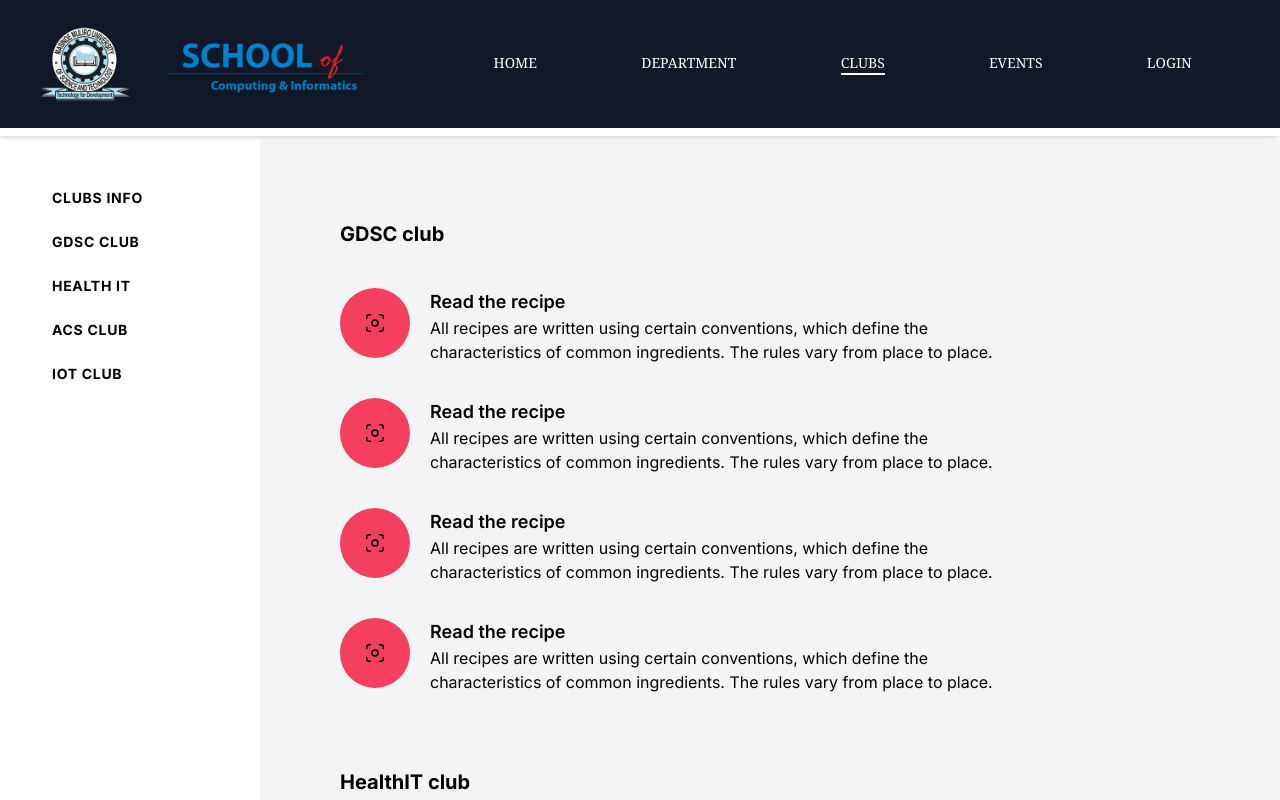
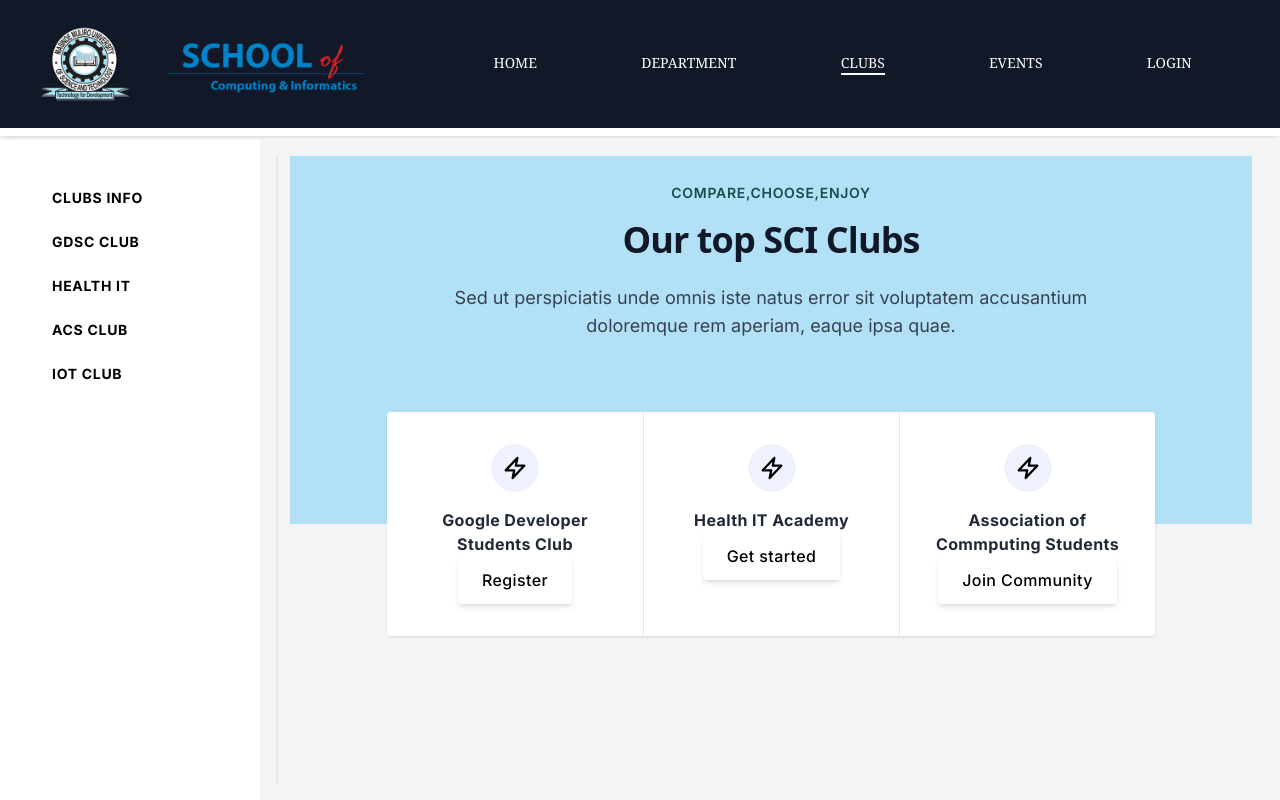
Before and after one commit to 1king-sly/sci_system, a Next.js app: page /club in a window 1280 px wide. Built offline with nearby package versions, Linux system fonts and the light colour scheme.

Commit message:
Created Clubs Information and ClubsLink

```diff
--- /dev/null
+++ b/app/(pages)/club/component/ClubInfo.tsx
@@ -0,0 +1,37 @@
+import React from 'react'
+
+export default function ClubInfo() {
+  return (
+    <>
+        <div className="bg-sky-400 bg-opacity-35 px-4 py-16 mx-auto sm:max-w-xl md:max-w-full lg:max-h-screen-xl md:px-24 lg:px-8 lg:py-6">
+        <div className="max-w-xl sm:mx-auto lg:max-w-2xl">
+          <div className="flex flex-col mb-16 sm:text-center sm:mb-0">
+
+            <div className="max-w-xl mb-10 md:mx-auto sm:text-center lg:max-w-2xl md:mb-12">
+                <div>
+                  <p className="inline-block px-3 py-px mb-4 text-sm font-semibold tracking-wider text-teal-900 uppercase rounded-full bg-teal-accent-400">
+                    COMPARE,CHOOSE,ENJOY
+                  </p>
+                </div>
+                <h2 className="max-w-lg mb-6 font-sans text-3xl font-bold leading-none tracking-tight text-gray-900 sm:text-4xl md:mx-auto">
+
+Our top SCI Clubs                  </h2>
+                <p className="text-base text-gray-700 md:text-lg">
+                  Sed ut perspiciatis unde omnis iste natus error sit voluptatem accusantium doloremque rem aperiam, eaque ipsa quae.
+                </p>
+              </div>
+            {/* <!-- <div>
+              <a
+                href="/"
+                className="inline-flex items-center justify-center h-12 px-6 font-medium tracking-wide text-white transition duration-200 rounded shadow-md bg-deep-purple-accent-400 hover:bg-deep-purple-accent-700 focus:shadow-outline focus:outline-none"
+              >
+                Get started
+              </a>
+            </div> --> */}
+          </div>
+        </div>
+
+    </div>
+    </>
+    )
+}
--- /dev/null
+++ b/app/(pages)/club/component/ClubsLink.tsx
@@ -0,0 +1,61 @@
+import React from 'react'
+
+export default function ClubsLink() {
+  return (
+    <div className="">
+    <div className="relative px-4 sm:px-0 ">
+        <div className="absolute inset-0 bg-sky-400 bg-opacity-35 h-1/2"></div>
+        <div className="relative grid mx-auto overflow-hidden  bg-white divide-y rounded shadow sm:divide-y-0 sm:divide-x sm:max-w-screen-sm sm:grid-cols-3 lg:max-w-screen-md">
+            <div className="inline-block p-8 text-center">
+                <div className="flex items-center justify-center w-12 h-12 mx-auto mb-4 rounded-full bg-indigo-50">
+                  <svg className="w-10 h-10 text-deep-purple-accent-400" stroke="currentColor" viewBox="0 0 52 52">
+                    <polygon stroke-width="3" stroke-linecap="round" stroke-linejoin="round" fill="none" points="29 13 14 29 25 29 23 39 38 23 27 23"></polygon>
+                  </svg>
+                </div>
+                <p className="font-bold tracking-wide text-gray-800">Google Developer Students Club</p>
+                <div>
+                    <a
+                      href="/"
+                      className="inline-flex items-center justify-center h-12 px-6 font-medium tracking-wide  transition duration-200 rounded shadow-md bg-deep-purple-accent-400 hover:bg-sky-400 focus:shadow-outline focus:outline-none"
+                    >
+                      Register
+                    </a>
+                  </div>
+              </div>
+          <div className="inline-block p-8 text-center">
+            <div className="flex items-center justify-center w-12 h-12 mx-auto mb-4 rounded-full bg-indigo-50">
+              <svg className="w-10 h-10 text-deep-purple-accent-400" stroke="currentColor" viewBox="0 0 52 52">
+                <polygon stroke-width="3" stroke-linecap="round" stroke-linejoin="round" fill="none" points="29 13 14 29 25 29 23 39 38 23 27 23"></polygon>
+              </svg>
+            </div>
+            <p className="font-bold tracking-wide text-gray-800">Health IT Academy</p>
+            <div>
+                <a
+                  href="/"
+                  className="inline-flex items-center justify-center h-12 px-6 font-medium tracking-wide text-black transition duration-200 rounded shadow-md bg-deep-purple-accent-400 hover:bg-sky-400 focus:shadow-outline focus:outline-none"
+                >
+                  Get started
+                </a>
+              </div>
+        </div>
+          <div className="inline-block p-8 text-center">
+            <div className="flex items-center justify-center w-12 h-12 mx-auto mb-4 rounded-full bg-indigo-50">
+              <svg className="w-10 h-10 text-deep-purple-accent-400" stroke="currentColor" viewBox="0 0 52 52">
+                <polygon stroke-width="3" stroke-linecap="round" stroke-linejoin="round" fill="none" points="29 13 14 29 25 29 23 39 38 23 27 23"></polygon>
+              </svg>
+            </div>
+            <p className="font-bold tracking-wide text-gray-800">Association of Commputing Students</p>
+            <div>
+                <a
+                  href="/"
+                  className="inline-flex items-center justify-center h-12 px-6 font-medium tracking-wide transition duration-200 rounded shadow-md bg-deep-purple-accent-400 hover:bg-sky-400 focus:shadow-outline focus:outline-none"
+                >
+                  Join Community
+                </a>
+              </div>
+        </div>
+        </div>
+      </div>
+    </div>
+      )
+}
--- a/app/(pages)/club/page.tsx
+++ b/app/(pages)/club/page.tsx
@@ -1,14 +1,25 @@
 import { ViewfinderCircleIcon } from '@heroicons/react/24/outline'
 import React from 'react'
+import ClubInfo from './component/ClubInfo'
+import ClubsLink from './component/ClubsLink'
 
 export default function page() {
   return (
     <>
-        <div className='w-full h-full flex flex-col px-20 pt-20 gap-10 scroll-smooth'>
+        <div  className="w-full col-span-4 border-l-2 px-3 m-4 ">
+          <ClubInfo></ClubInfo>
+          <ClubsLink></ClubsLink>
+        </div>
+
+
+
+
+
+        {/*<div className='w-full h-full flex flex-col px-20 pt-20 gap-10 scroll-smooth'>
 
           {/* Upcominf Events */}
 
-          <div className='w-full flex  h-fit flex-col gap-0 pb-10' id='gdsc' >
+          {/* <div className='w-full flex  h-fit flex-col gap-0 pb-10' id='gdsc' >
             <h1 className='text-xl font-bold' >GDSC club</h1>
             <div className='w-4/5 flex gap-5 h-[70px] mt-10' >
             <div className='w-[70px] rounded-full h-full flex justify-center items-center bg-rose-500'>
@@ -222,7 +233,7 @@ export default function page() {
           </div>
 
 
-        </div>
+        </div> */}
     </>
   )
 }
```
